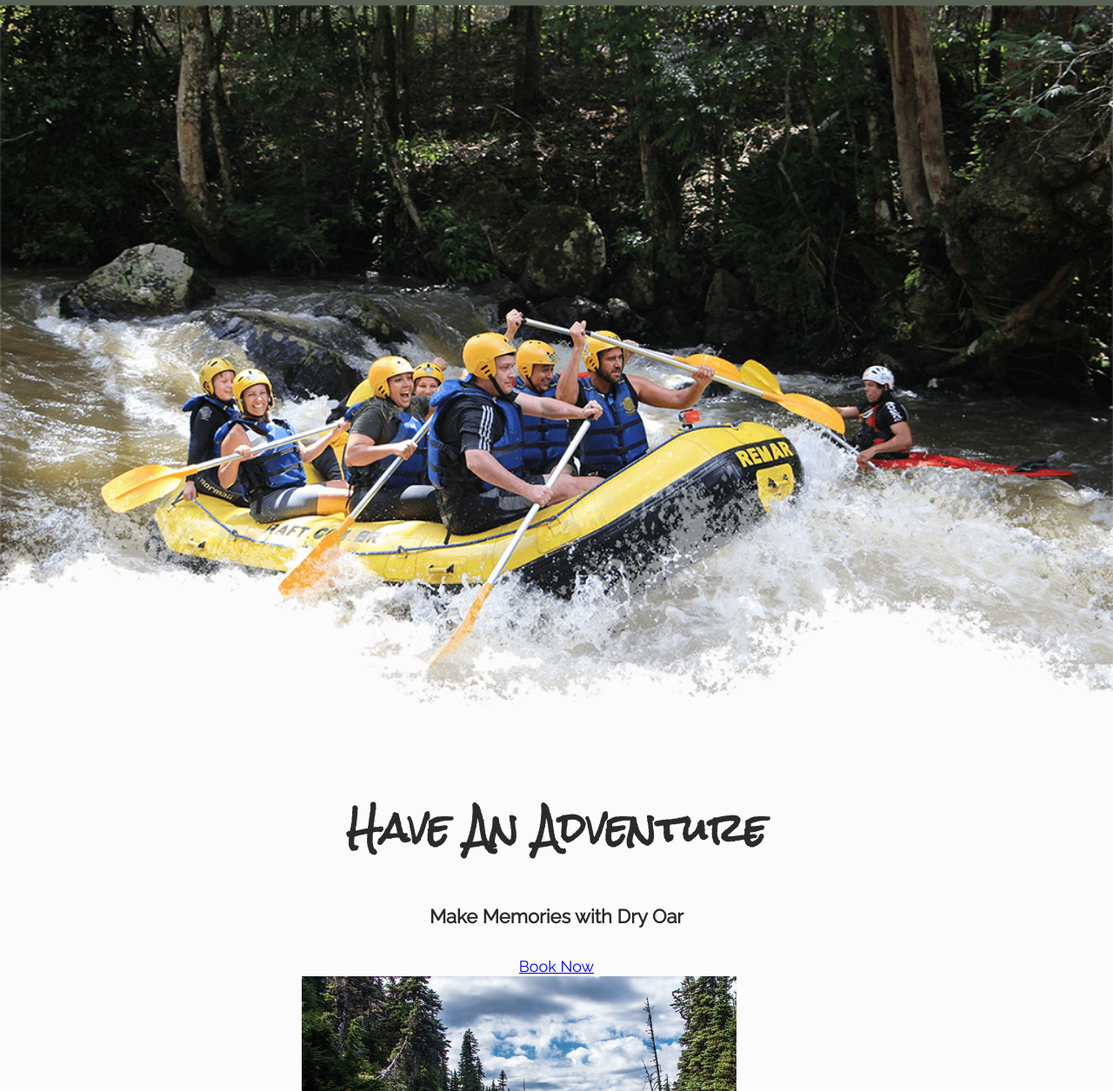
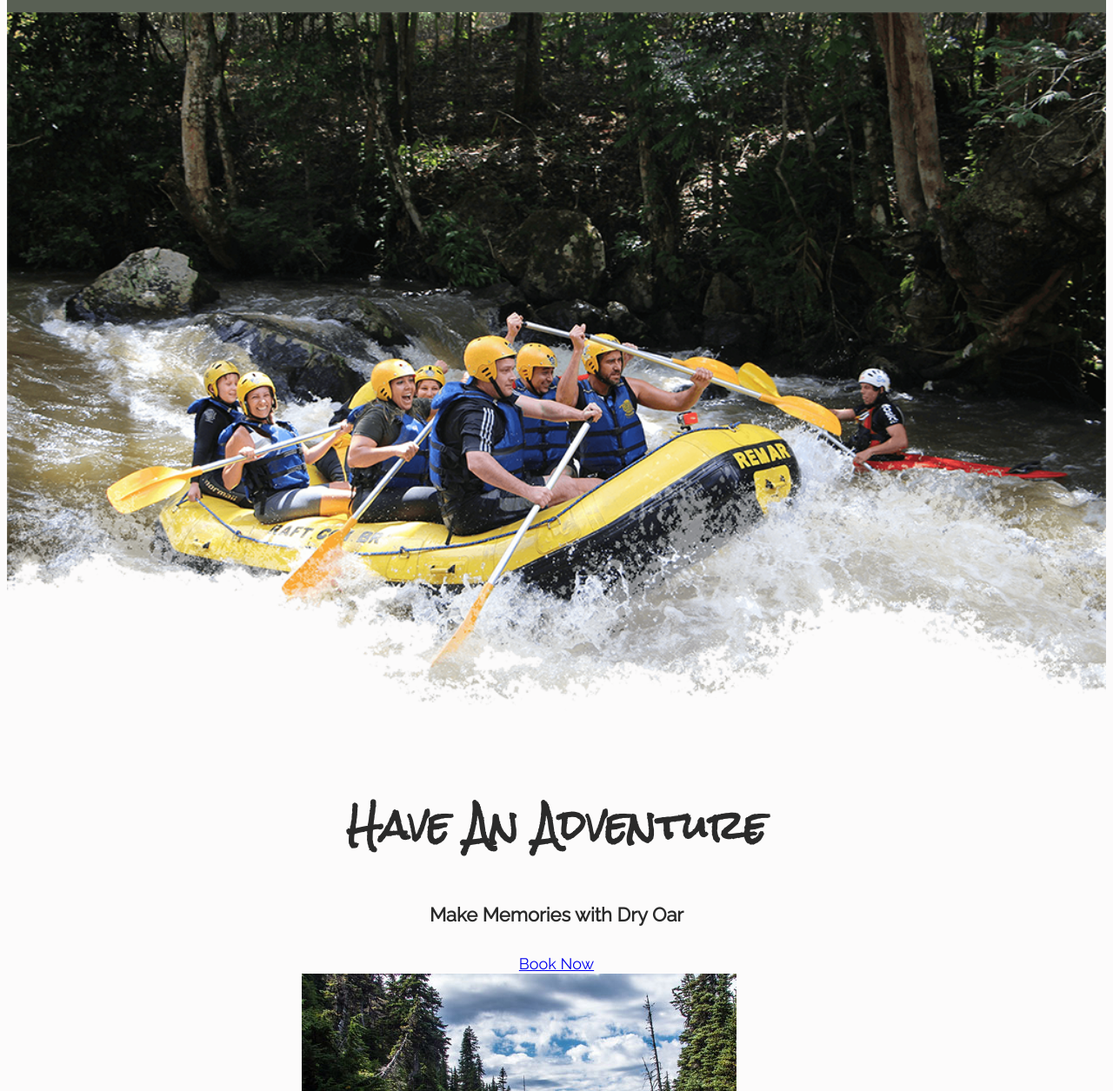
Before and after one commit to boowya24-rgb/wdd130, a plain HTML site: page wwr/index.html in a window 1280 px wide. Shown: the part 166-1421 px from the top of the page at 87% size. Drawn offline with Linux system fonts and the light colour scheme.

Commit message:
new css done

```diff
--- a/wwr/styles/style.css
+++ b/wwr/styles/style.css
@@ -3,15 +3,14 @@
 
 body {
   background-color: #fcfbfb;
-  font-family: 'Raleway', Arial, sans-serif; /* body text font */
-  font-size: 22px; /* default font size */
-  margin: 0;
+  font-family: 'Raleway', Arial, sans-serif;
+  font-size: 22px;
   padding: 0;
 }
 
 .home-title {
-  font-family: 'Rock Salt', 'Bradley Hand', cursive; /* headline font */
-  font-size: 2em; /* twice the normal text size */
+  font-family: 'Rock Salt', 'Bradley Hand', cursive;
+  font-size: 2em;
 }
 
 #content {
@@ -58,7 +57,7 @@ nav a:hover {
   font-size: 18px;
 }
 .msg {
-  line-height: 1.5em; /* adds more space between lines */
+  line-height: 1.5em;
 }
 
 
```
